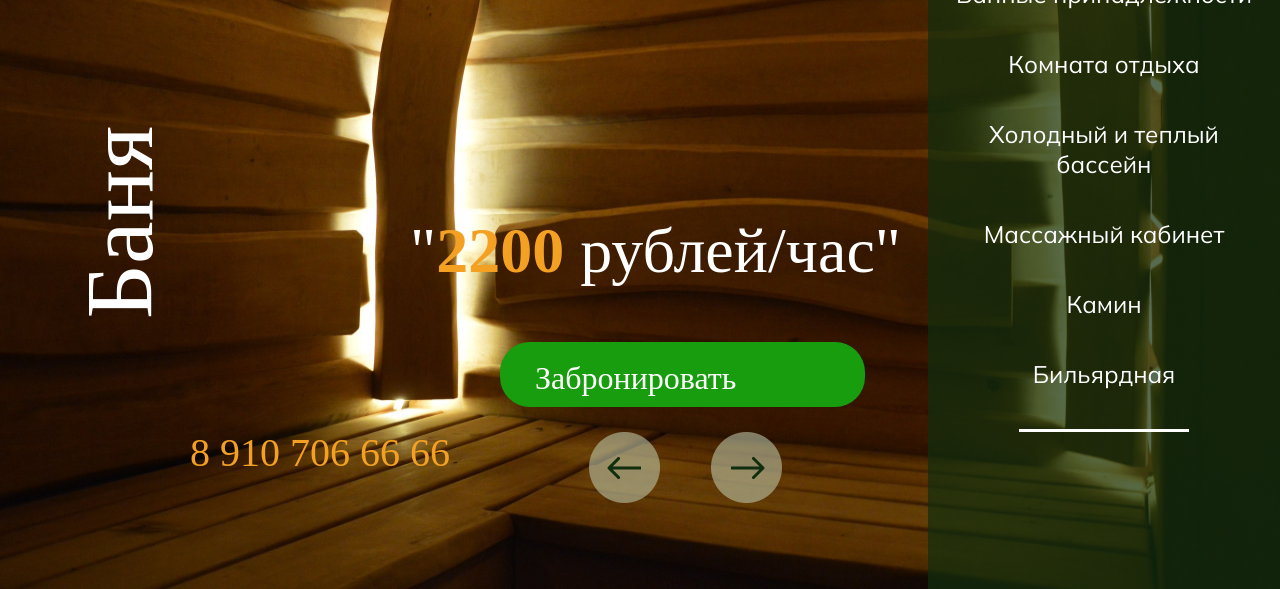
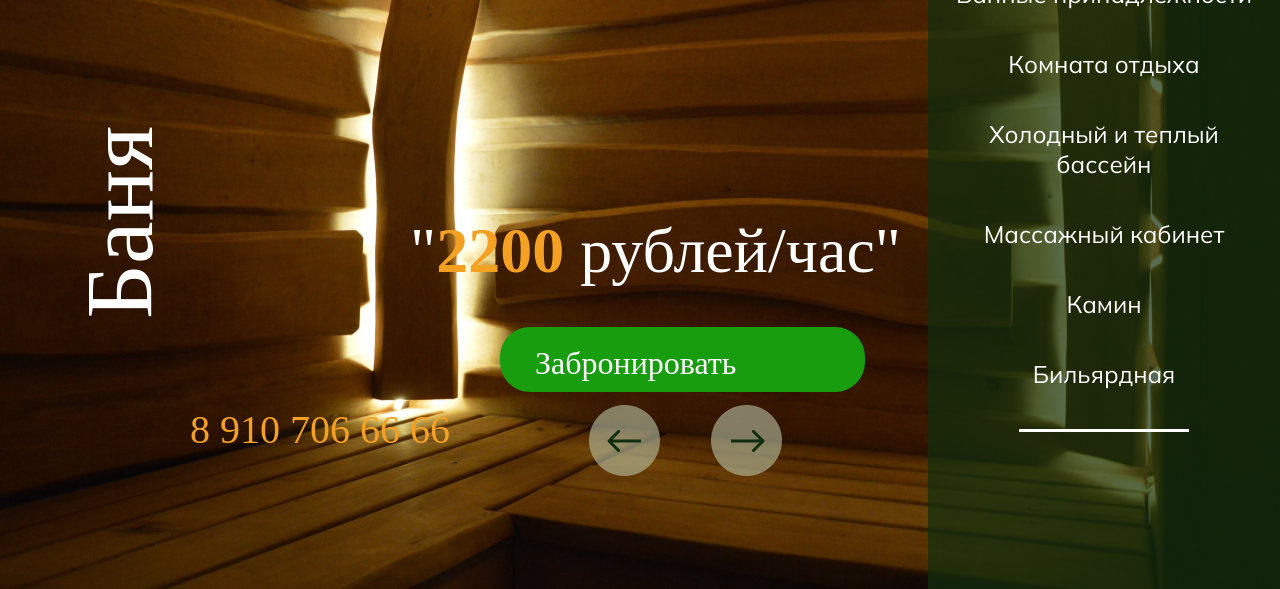
Before and after one commit to bonz6k/bathhouse, a plain HTML site: page Big_bathhouse.html in a window 1280 px wide. Shown: the part 211-800 px from the top of the page. Drawn offline with Linux system fonts and the light colour scheme; a web font is replaced by a local one.

Commit message:
fix bags

```diff
--- a/Big_bathhouse.css
+++ b/Big_bathhouse.css
@@ -150,7 +150,7 @@ line-height: 43px;
 color: #F4A123;
 margin: 0;
 margin-left: 190px;
-margin-top: 12%;
+margin-top: 9.5%;
 }
 
 #rectangle_reserve{
@@ -159,7 +159,7 @@ margin-top: 12%;
     border-radius: 30px;
     background-color: #189D0E;
     margin-left: 50px;
-    margin-top: 23px;
+    margin-top: 8px;
 }
 
 #rectangle_reserve:hover{
@@ -198,6 +198,6 @@ padding-top: 19px;
 }
 
 #arrow_buttons{
-    margin-top: 6%;
+    margin-top: 3%;
     margin-left: 139px;
 }
--- a/small_bathhouse.css
+++ b/small_bathhouse.css
@@ -162,7 +162,7 @@ line-height: 43px;
 color: #F4A123;
 margin: 0;
 margin-left: 190px;
-margin-top: 12%;
+margin-top: 9.5%;
 }
 
 #rectangle_reserve{
@@ -171,7 +171,7 @@ margin-top: 12%;
     border-radius: 30px;
     background-color: #189D0E;
     margin-left: 50px;
-    margin-top: 23px;
+    margin-top: 8px;
 }
 
 #rectangle_reserve:hover{
@@ -210,6 +210,6 @@ padding-top: 19px;
 }
 
 #arrow_buttons{
-    margin-top: 6%;
+    margin-top: 3%;
     margin-left: 139px;
 }
```
